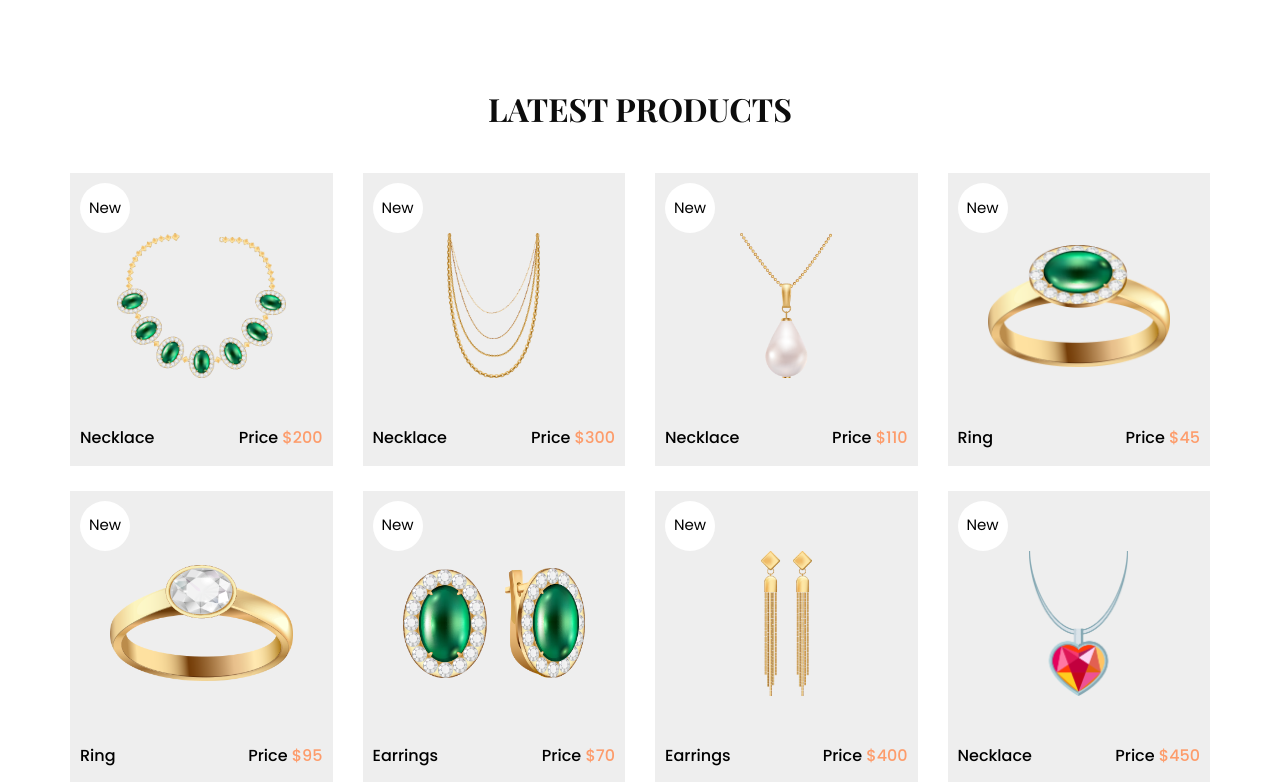
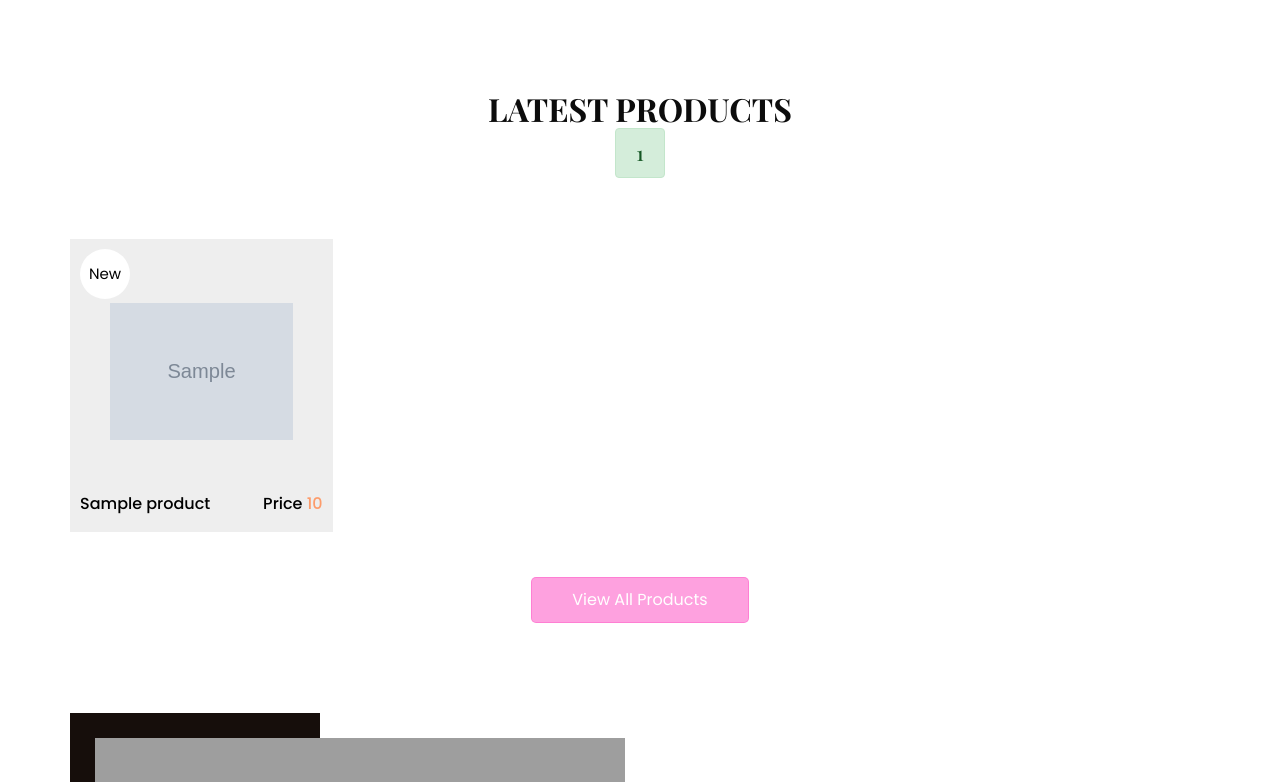
Before and after one commit to NTSil385/Laravel_BLACKPINK, a Laravel app: page / in a window 1280 px wide. Shown: the part 800-1582 px from the top of the page. Run offline with Laravel 9, Linux system fonts and the light colour scheme; a user stored in the database is signed in; tables that the repository leaves empty hold one stand-in row (values such as "Sample post"); grey boxes marked "Sample" are stand-in pictures; some libraries are stand-ins or nearby versions; grey boxes are pictures that could not be loaded.

Commit message:
client - show product

```diff
--- a/app/Http/Controllers/HomeController.php
+++ b/app/Http/Controllers/HomeController.php
@@ -2,6 +2,7 @@
 
 namespace App\Http\Controllers;
 
+use App\Models\Product;
 use Illuminate\Http\Request;
 
 class HomeController extends Controller
@@ -21,20 +22,26 @@
      *
      * @return \Illuminate\Contracts\Support\Renderable
      */
-    public function userHome()
-    {
-        return view('home',["msg"=>"Hello! I am user"]);
-    }
+    // public function userHome()
+    // {
+    //     return view('user.homepage',["msg"=>"Hello! I am user"]);
+    // }
 
 
 
-    /**
-     * Show the application dashboard.
-     *
-     * @return \Illuminate\Contracts\Support\Renderable
-     */
-    public function adminHome()
-    {
-        return view('home',["msg"=>"Hello! I am admin"]);
+    public function showLanding(){
+        $products = Product::where('category_id', 1)->get();
+        return view('user.homepage', compact('products'));
     }
+
+    public function showAllProducts(){
+        $products = Product::all();
+        return view('user.shopping', compact('products'));
+    }
+
+    public function showProductDetail($id) {
+        $product = Product::find($id);
+        return view('user.product_detail', compact('product'));
+    }
+
 }
--- a/public/home/css/style.css
+++ b/public/home/css/style.css
@@ -432,17 +432,17 @@
 .shop_section .btn-box a {
   display: inline-block;
   padding: 10px 40px;
-  background-color: #fd9c6b;
+  background-color: #fd6bcca1;
   color: #ffffff;
   border-radius: 5px;
-  border: 1px solid #fd9c6b;
+  border: 1px solid #fd6bcca1;
   -webkit-transition: all .2s;
   transition: all .2s;
 }
 
 .shop_section .btn-box a:hover {
   background-color: transparent;
-  color: #fd9c6b;
+  color: #fd6bcca1;
 }
 
 .about_section .row {
--- a/resources/views/dasboard/product.blade.php
+++ b/resources/views/dasboard/product.blade.php
@@ -8,7 +8,7 @@
                 @endif
                 <div class="card">
                     <div class="card-header">
-                      <h3>Form Add Product <a href="{{route('admin.home')}}" class="btn btn-danger float-end">Back</a></h3>
+                      <h3>Form Add Product <a href="http://127.0.0.1:8000/product-show" class="btn btn-danger float-end">Back</a></h3>
                     </div>
                     <div class="card-body">
                         <form action="{{route('product.store')}}" method="POST" enctype="multipart/form-data">
--- a/resources/views/user/homepage.blade.php
+++ b/resources/views/user/homepage.blade.php
@@ -47,10 +47,41 @@
             </button>
             <div id="myNav" class="overlay">
               <div class="overlay-content">
-                <a href="index.html">Home</a>
+                <a href="http://127.0.0.1:8000">Home</a>
                 <a href="about.html">About</a>
-                <a href="shop.html">Shop</a>
-                <a href="blog.html">Blog</a>
+                <a href="http://127.0.0.1:8000/shopping">Shop</a>
+                  @guest
+                            @if (Route::has('login'))
+                                <li class="nav-item">
+                                    <a class="nav-link" href="{{ route('login') }}">{{ __('Login') }}</a>
+                                </li>
+                            @endif
+
+                            @if (Route::has('register'))
+                                <li class="nav-item">
+                                    <a class="nav-link" href="{{ route('register') }}">{{ __('Register') }}</a>
+                                </li>
+                            @endif
+                        @else
+
+                                <a  href="#">
+                                    {{ Auth::user()->name }}
+                                </a>
+
+                                <div>
+                                    <a class="dropdown-item" href="{{ route('logout') }}"
+                                       onclick="event.preventDefault();
+                                                     document.getElementById('logout-form').submit();">
+                                        {{ __('Logout') }}
+                                    </a>
+
+                                    <form id="logout-form" action="{{ route('logout') }}" method="POST" class="d-none">
+                                        @csrf
+                                    </form>
+                                </div>
+
+                        @endguest
+
               </div>
             </div>
           </div>
@@ -94,22 +125,26 @@
         <h2>
           Latest Products
         </h2>
+        @if (session('status'))
+            <h5 class="alert alert-success">{{session('status')}}</h5>
+        @endif
       </div>
       <div class="row">
+      @foreach($products as $product)
         <div class="col-sm-6 col-md-4 col-lg-3">
           <div class="box">
             <a href="">
               <div class="img-box">
-                <img src="home/images/p1.png" alt="">
+                <img src="{{asset('uploads/products/'.$product->thumbnail_url)}}" alt="">
               </div>
               <div class="detail-box">
                 <h6>
-                  Necklace
+                  {{$product->name}}
                 </h6>
                 <h6>
                   Price
                   <span>
-                    $200
+                    {{$product->price}}
                   </span>
                 </h6>
               </div>
@@ -121,184 +156,10 @@
             </a>
           </div>
         </div>
-        <div class="col-sm-6 col-md-4 col-lg-3">
-          <div class="box">
-            <a href="">
-              <div class="img-box">
-                <img src="home/images/p2.png" alt="">
-              </div>
-              <div class="detail-box">
-                <h6>
-                  Necklace
-                </h6>
-                <h6>
-                  Price
-                  <span>
-                    $300
-                  </span>
-                </h6>
-              </div>
-              <div class="new">
-                <span>
-                  New
-                </span>
-              </div>
-            </a>
-          </div>
-        </div>
-        <div class="col-sm-6 col-md-4 col-lg-3">
-          <div class="box">
-            <a href="">
-              <div class="img-box">
-                <img src="home/images/p3.png" alt="">
-              </div>
-              <div class="detail-box">
-                <h6>
-                  Necklace
-                </h6>
-                <h6>
-                  Price
-                  <span>
-                    $110
-                  </span>
-                </h6>
-              </div>
-              <div class="new">
-                <span>
-                  New
-                </span>
-              </div>
-            </a>
-          </div>
-        </div>
-        <div class="col-sm-6 col-md-4 col-lg-3">
-          <div class="box">
-            <a href="">
-              <div class="img-box">
-                <img src="home/images/p4.png" alt="">
-              </div>
-              <div class="detail-box">
-                <h6>
-                  Ring
-                </h6>
-                <h6>
-                  Price
-                  <span>
-                    $45
-                  </span>
-                </h6>
-              </div>
-              <div class="new">
-                <span>
-                  New
-                </span>
-              </div>
-            </a>
-          </div>
-        </div>
-        <div class="col-sm-6 col-md-4 col-lg-3">
-          <div class="box">
-            <a href="">
-              <div class="img-box">
-                <img src="home/images/p5.png" alt="">
-              </div>
-              <div class="detail-box">
-                <h6>
-                  Ring
-                </h6>
-                <h6>
-                  Price
-                  <span>
-                    $95
-                  </span>
-                </h6>
-              </div>
-              <div class="new">
-                <span>
-                  New
-                </span>
-              </div>
-            </a>
-          </div>
-        </div>
-        <div class="col-sm-6 col-md-4 col-lg-3">
-          <div class="box">
-            <a href="">
-              <div class="img-box">
-                <img src="home/images/p6.png" alt="">
-              </div>
-              <div class="detail-box">
-                <h6>
-                  Earrings
-                </h6>
-                <h6>
-                  Price
-                  <span>
-                    $70
-                  </span>
-                </h6>
-              </div>
-              <div class="new">
-                <span>
-                  New
-                </span>
-              </div>
-            </a>
-          </div>
-        </div>
-        <div class="col-sm-6 col-md-4 col-lg-3">
-          <div class="box">
-            <a href="">
-              <div class="img-box">
-                <img src="home/images/p7.png" alt="">
-              </div>
-              <div class="detail-box">
-                <h6>
-                  Earrings
-                </h6>
-                <h6>
-                  Price
-                  <span>
-                    $400
-                  </span>
-                </h6>
-              </div>
-              <div class="new">
-                <span>
-                  New
-                </span>
-              </div>
-            </a>
-          </div>
-        </div>
-        <div class="col-sm-6 col-md-4 col-lg-3">
-          <div class="box">
-            <a href="">
-              <div class="img-box">
-                <img src="home/images/p8.png" alt="">
-              </div>
-              <div class="detail-box">
-                <h6>
-                  Necklace
-                </h6>
-                <h6>
-                  Price
-                  <span>
-                    $450
-                  </span>
-                </h6>
-              </div>
-              <div class="new">
-                <span>
-                  New
-                </span>
-              </div>
-            </a>
-          </div>
-        </div>
+      @endforeach
       </div>
       <div class="btn-box">
-        <a href="">
+        <a href="{{route('home.shopping')}}">
           View All Products
         </a>
       </div>
--- a/routes/web.php
+++ b/routes/web.php
@@ -19,15 +19,18 @@
 |
 */
 
-Route::get('/', function () {
-    return view('user.homepage');
-});
+// Route::get('/', function () {
+//     return view('home');
+// });
+Route::get("/",[HomeController::class, 'showLanding'])->name("home");
 
 Auth::routes();
 // Route User
 Route::middleware(['auth','user-role:user'])->group(function()
 {
-    Route::get("/home",[HomeController::class, 'userHome'])->name("home");
+
+    Route::get("/shopping",[HomeController::class, 'showAllProducts'])->name("home.shopping");
+    Route::get("/shopping/{id}",[HomeController::class, 'showProductDetail'])->name("home.details");
 });
 // Route Admin
 Route::middleware(['auth','user-role:admin'])->group(function()
```
Also changed, not shown: resources/views/layouts/client.blade.php (added, +120 -0 lines), resources/views/user/productdetails.blade.php (added, +45 -0 lines), resources/views/user/shopping.blade.php (added, +45 -0 lines), public/uploads/products/1713068779.jpg (added), public/uploads/products/1713069100.jpg (added), public/uploads/products/1713069205.jpg (added), public/uploads/products/1713069326.jpg (added), public/uploads/products/1713069523.jpg (added), public/uploads/products/1713069664.jpg (added), public/uploads/products/1713069686.jpg (added), public/uploads/products/1713073348.jpg (added), resources/views/layouts/app.blade.php (line endings or trailing spaces).
